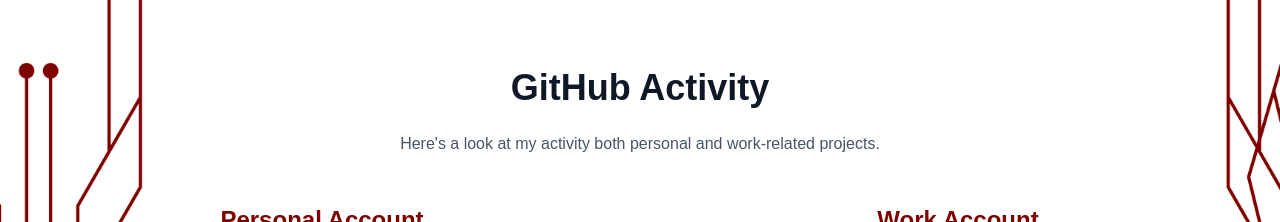
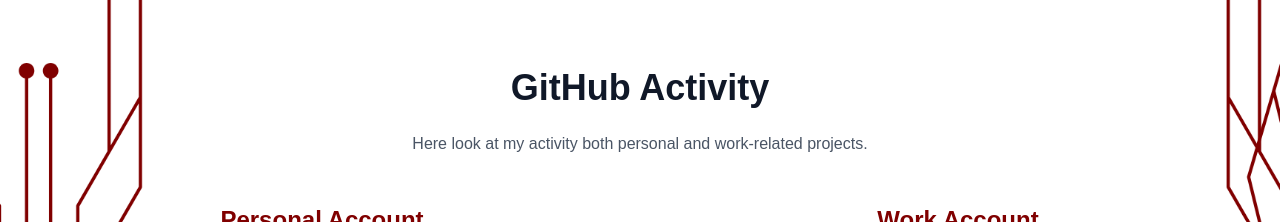
Before and after one commit to jayv1ins/portfolio, a Next.js app: page /about in a window 1280 px wide. Shown: the part 1720-1942 px from the top of the page. Built offline with nearby package versions, Linux system fonts and the light colour scheme.

Commit message:
Update page.tsx

```diff
--- a/app/about/page.tsx
+++ b/app/about/page.tsx
@@ -194,8 +194,7 @@
       {/* GitHub Activity (wider section, outside previous max-w) */}
       <section className="w-full max-w-[90rem] mx-auto py-20 px-6">
         <h2 className="text-4xl font-extrabold mb-6 text-center text-gray-900">GitHub Activity</h2>
-        <p className="text-center text-gray-600 mb-12 max-w-2xl mx-auto">
-          Here's a look at my activity  both personal and work-related projects.
+        <p className="text-center text-gray-600 mb-12 max-w-2xl mx-auto">Here look at my activity  both personal and work-related projects.
         </p>
 
         <div className="grid md:grid-cols-2 gap-10 w-full h-full">
```
